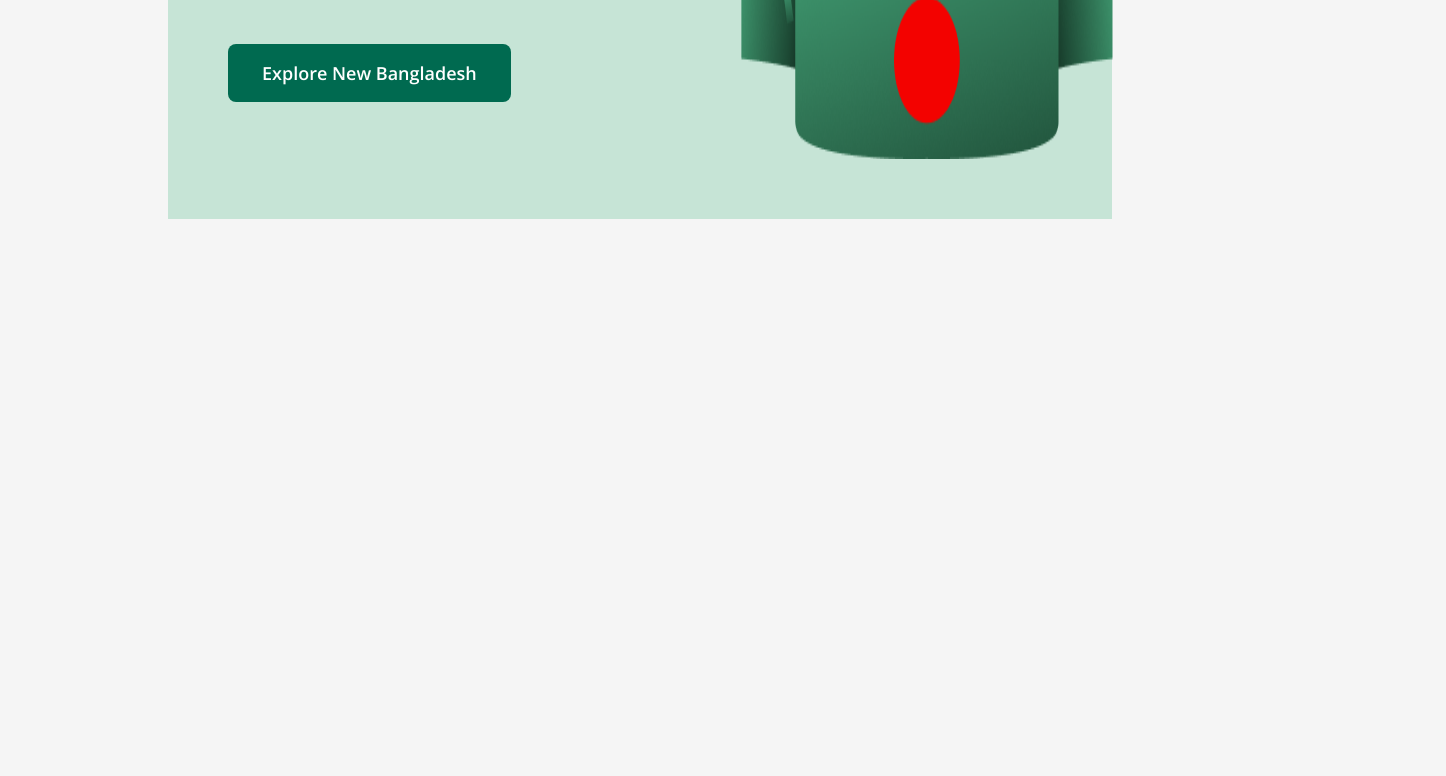
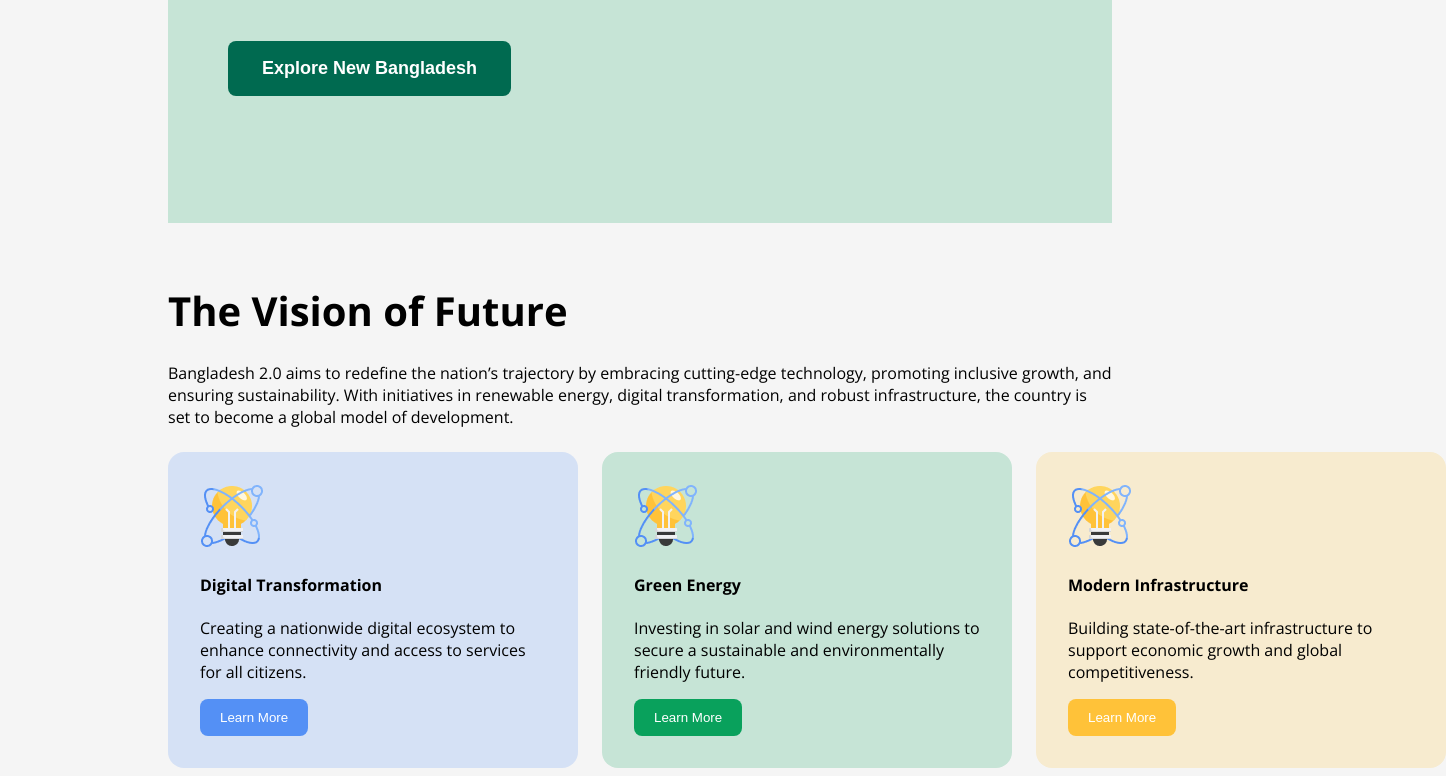
Before and after one commit to swdMahfuj/new-bangladesh, a plain HTML site: page index.html in a window 1280 px wide. Shown: the part 853-1629 px from the top of the page, 1446 px wide, since content can reach past the window. Before the commit the page ends 1092 px from the top, so only its background shows below. Drawn offline with nearby package versions, Linux system fonts and the light colour scheme.

Commit message:
added vision of future section

```diff
--- a/index.html
+++ b/index.html
@@ -9,7 +9,7 @@
     <link href="https://fonts.googleapis.com/css2?family=Fira+Sans:ital,wght@0,100;0,200;0,300;0,400;0,500;0,600;0,700;0,800;0,900;1,100;1,200;1,300;1,400;1,500;1,600;1,700;1,800;1,900&family=Open+Sans:ital,wght@0,300..800;1,300..800&display=swap" rel="stylesheet">
     <link rel="stylesheet" href="style.css">
 </head>
-<body>
+<body class="open-sans-normal">
     <header>
         <nav>
             <h2 class="header-title">Bangladesh 2.0</h2>
@@ -28,7 +28,31 @@
         </div>
     </header>
     <main>
+        <section class="vision-of-future">
+            <h3 class="section-title">The Vision of Future</h3>
+            <p class="section-description">Bangladesh 2.0 aims to redefine the nation’s trajectory by embracing cutting-edge technology, promoting inclusive growth, and ensuring sustainability. With initiatives in renewable energy, digital transformation, and robust infrastructure, the country is set to become a global model of development.</p>
 
+            <div class="vision-container">
+                <div class="vision vision-1">
+                    <img src="assets/card-icon.png" alt="Digital Transformation">
+                    <h4 class="vision-title">Digital Transformation</h4>
+                    <p class="vision-description">Creating a nationwide digital ecosystem to enhance connectivity and access to services for all citizens.</p>
+                    <button class="learn-more-btn btn-1">Learn More</button>
+                </div>
+                <div class="vision vision-2">
+                    <img src="assets/card-icon.png" alt="Green Energy">
+                    <h4 class="vision-title">Green Energy</h4>
+                    <p class="vision-description">Investing in solar and wind energy solutions to secure a sustainable and environmentally friendly future.</p>
+                    <button class="learn-more-btn btn-2">Learn More</button>
+                </div>
+                <div class="vision vision-3">
+                    <img src="assets/card-icon.png" alt="Modern Infrastructure">
+                    <h4 class="vision-title">Modern Infrastructure</h4>
+                    <p class="vision-description">Building state-of-the-art infrastructure to support economic growth and global competitiveness.</p>
+                    <button class="learn-more-btn btn-3">Learn More   </button>
+                </div>
+            </div>
+        </section>
     </main>
     <footer>
 
--- a/style.css
+++ b/style.css
@@ -1,5 +1,5 @@
 /* font style */
-*{
+.open-sans-normal{
   font-family: "Open Sans", serif;
   font-optical-sizing: auto;
   font-style: normal;
@@ -42,6 +42,7 @@ nav ul li{
     background-color: #C6E4D6;
     gap: 64px;
 }
+
 .banner-greetings{
     font-weight: 500;
     font-size: 24px;
@@ -65,10 +66,73 @@ nav ul li{
 
 .banner-content{
     padding-top: 117px;
-    padding-bottom: 117px;
+    padding-bottom: 127px;
     padding-left: 59.99px;
 }
 
 .pic-1{
-    padding: 80px 64px 60px;
+    padding: 120px 60px 80px 64px;
+    width: 470.03px;
+    height: 400px;
 }
+/* shared style */
+.section-title{
+    margin:60px 160px 0px 160px;
+    font-weight: bold;
+    font-size: 40px;
+}
+.section-description{
+    font-size: 16px;
+    margin: 24px 160px;
+}
+/* main{
+    max-width: 1280px;
+    margin: 0 auto;
+} */
+/* vision of future section styles */
+
+
+.vision{
+    padding: 32px;
+    border-radius: 16px;
+    width: 410px;
+}
+.vision-container{
+    display: flex;
+    gap: 24px;
+    margin: 0 160px;
+    justify-content: space-between;
+}
+.vision-description{
+    width: 346px;
+}
+.vision-1{
+    background-color: rgba(84, 144, 245, 0.2);
+}
+
+.vision-2{
+    background-color: rgba(198, 228, 214, 1);
+}
+
+.vision-3{
+    background-color: rgba(247, 235, 207, 1);
+}
+
+.learn-more-btn{
+    border-radius: 8px;
+    padding: 11px 20px;
+    border: none;
+    color: white;
+}
+
+.btn-1{
+    background-color: #5490F5;
+}
+
+.btn-2{
+    background-color: #09A15C;
+}
+
+.btn-3{
+    background-color: #FFC239;
+}
```
